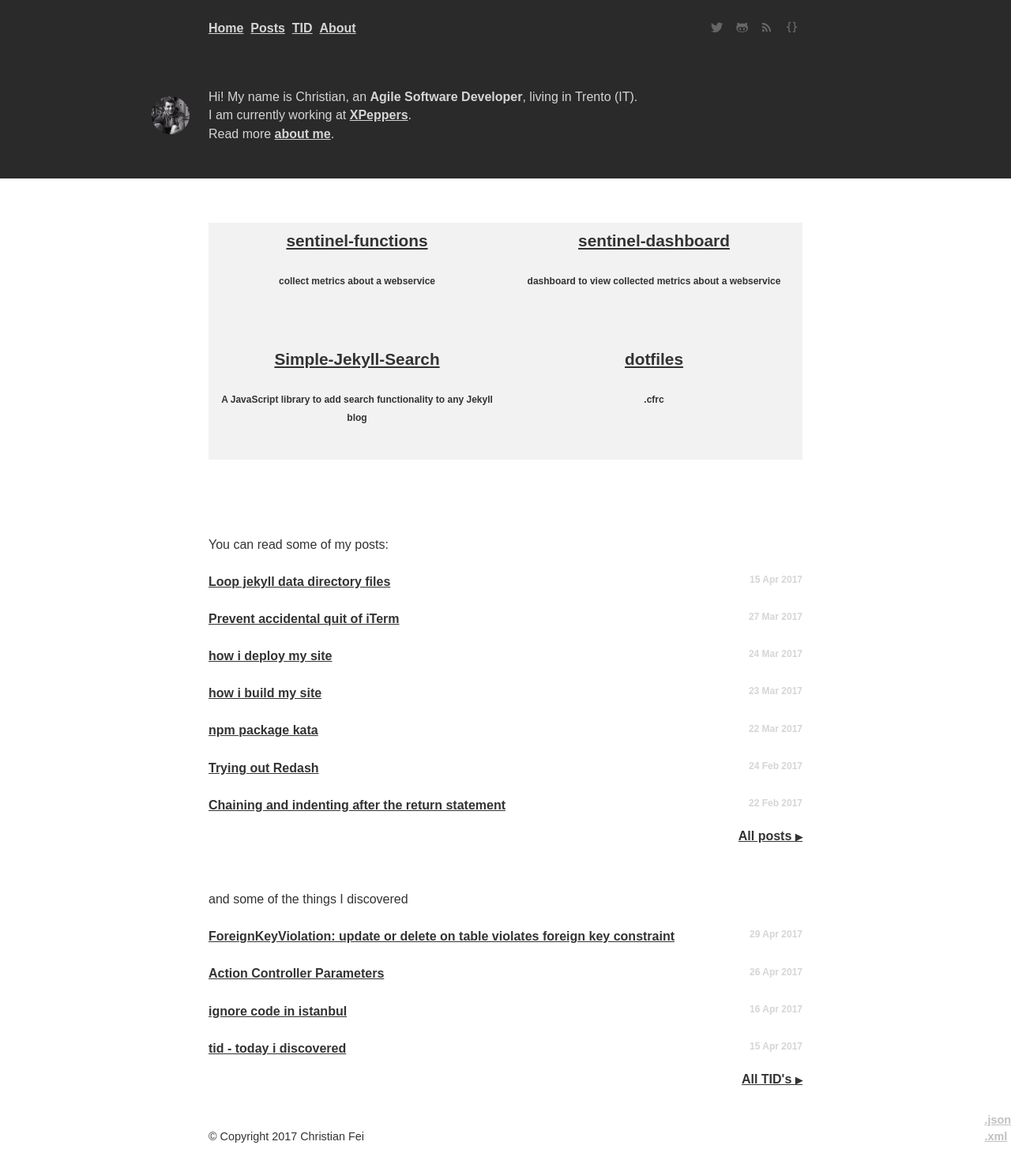
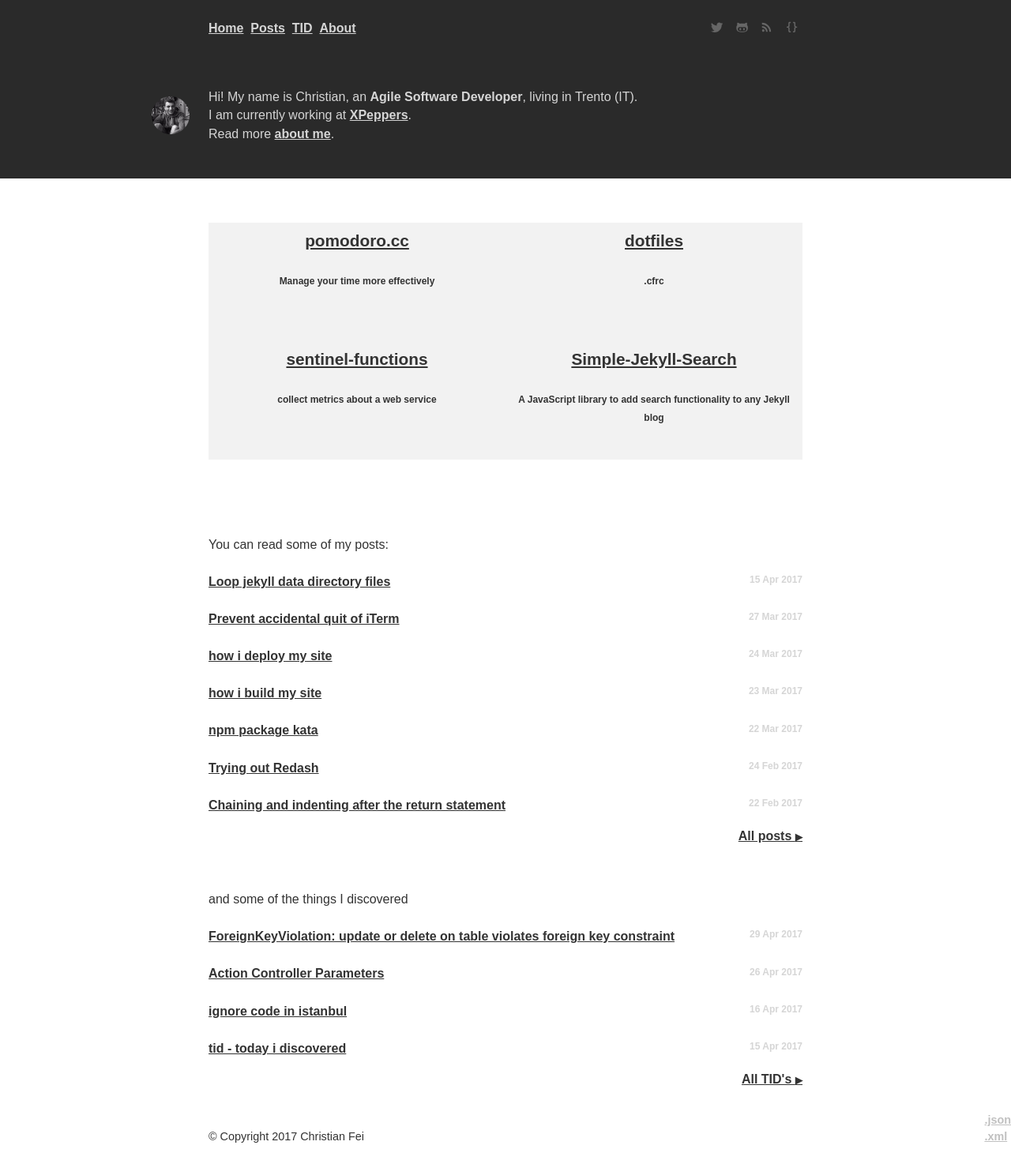
Before and after one commit to christian-fei/christian-fei.github.io-pandoc, a Jekyll site: the page built from index.html, in a window 1280 px wide. Shown: the whole page at 79% size. Built offline with Jekyll 4.4.1, drawn with Linux system fonts in a browser that asks for light colours.

Commit message:
reorder projects, add pomodoro.cc

```diff
--- a/index.html
+++ b/index.html
@@ -3,29 +3,29 @@ layout: default
 ---
 <section class="content">
   <div class="github-projects-gallery">
+    <a class="github-project" target="_blank" href="https://pomodoro.cc">
+      <span class="link">pomodoro.cc</span>
+      <br>
+      <br>
+      <small>Manage your time more effectively</small>
+    </a>
+    <a class="github-project" target="_blank" href="https://github.com/christian-fei/dotfiles">
+      <span class="link">dotfiles</span>
+      <br>
+      <br>
+      <small>.cfrc</small>
+    </a>
     <a class="github-project" target="_blank" href="https://github.com/christian-fei/sentinel-functions">
       <span class="link">sentinel-functions</span>
       <br>
       <br>
-      <small>collect metrics about a webservice</small>
-    </a>
-    <a class="github-project" target="_blank" href="https://github.com/christian-fei/sentinel-dashboard">
-      <span class="link">sentinel-dashboard</span>
-      <br>
-      <br>
-      <small>dashboard to view collected metrics about a webservice</small>
+      <small>collect metrics about a web service</small>
     </a>
     <a class="github-project" target="_blank" href="https://github.com/christian-fei/Simple-Jekyll-Search">
       <span class="link">Simple-Jekyll-Search</span>
       <br>
       <br>
       <small>A JavaScript library to add search functionality to any Jekyll blog</small>
-      </a>
-    <a class="github-project" target="_blank" href="https://github.com/christian-fei/dotfiles">
-      <span class="link">dotfiles</span>
-      <br>
-      <br>
-      <small>.cfrc</small>
     </a>
   </div>
 </section>
```
Also changed, not shown: dest/main.min.css.
